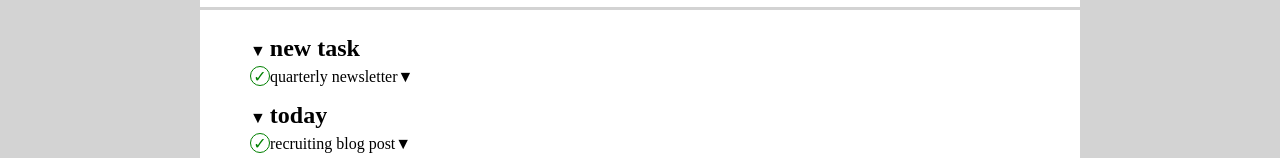
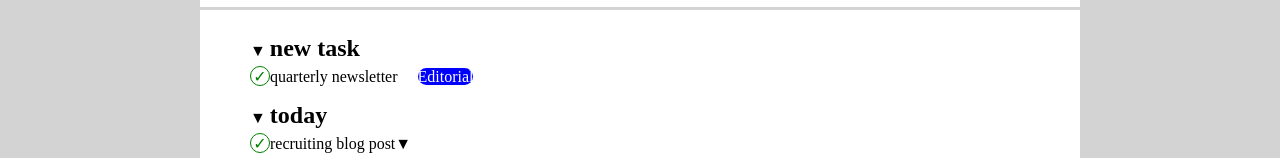
Before and after one commit to FrancescoTullio/html-css-toboolist, a plain HTML site: page index.html in a window 1280 px wide. Shown: the part 213-371 px from the top of the page. Drawn offline with Linux system fonts and the light colour scheme.

Commit message:
feat: rettangoli

```diff
--- a/css/style.css
+++ b/css/style.css
@@ -124,4 +124,18 @@ header{
     border: 1px red solid;
     color: red;
 }
+
+
+.rettangoli{
+    margin-left: 20px;
+    border-radius: 10px;
+    font-size: 10px
+    height: 35px;
+    width: 80px;
+    color: white;
+}
+
+.ciano{
+    background-color: blue;
+}
 /*footer*/
--- a/index.html
+++ b/index.html
@@ -35,7 +35,7 @@
                     <span>&#9660;</span>
                     <h2>new task</h2>
                     <ul class="list">
-                        <li class="setting-riga"><span class="green circle">&#10003;</span><span>quarterly newsletter</span><span>&#9660;</span></li>
+                        <li class="setting-riga"><span class="green circle">&#10003;</span><span>quarterly newsletter</span><span class="rettangoli ciano">Editorial</span></li>
                     </ul>
                 </li>
                 <li class="distanziatore">
```
